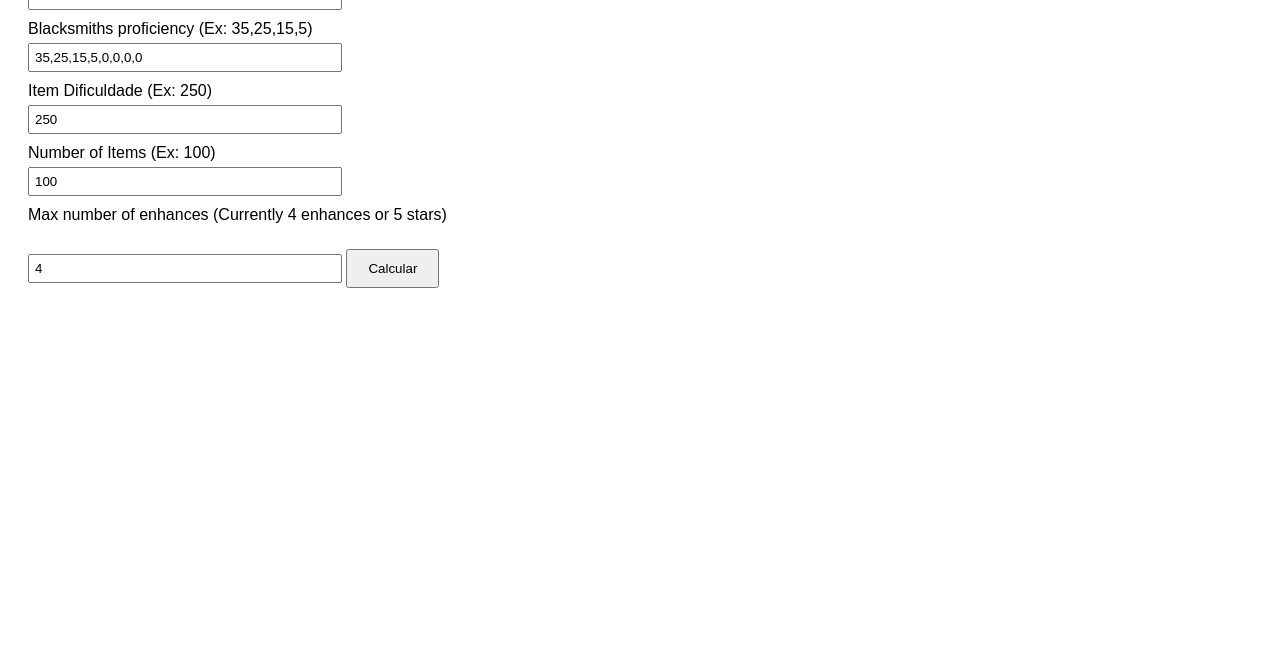
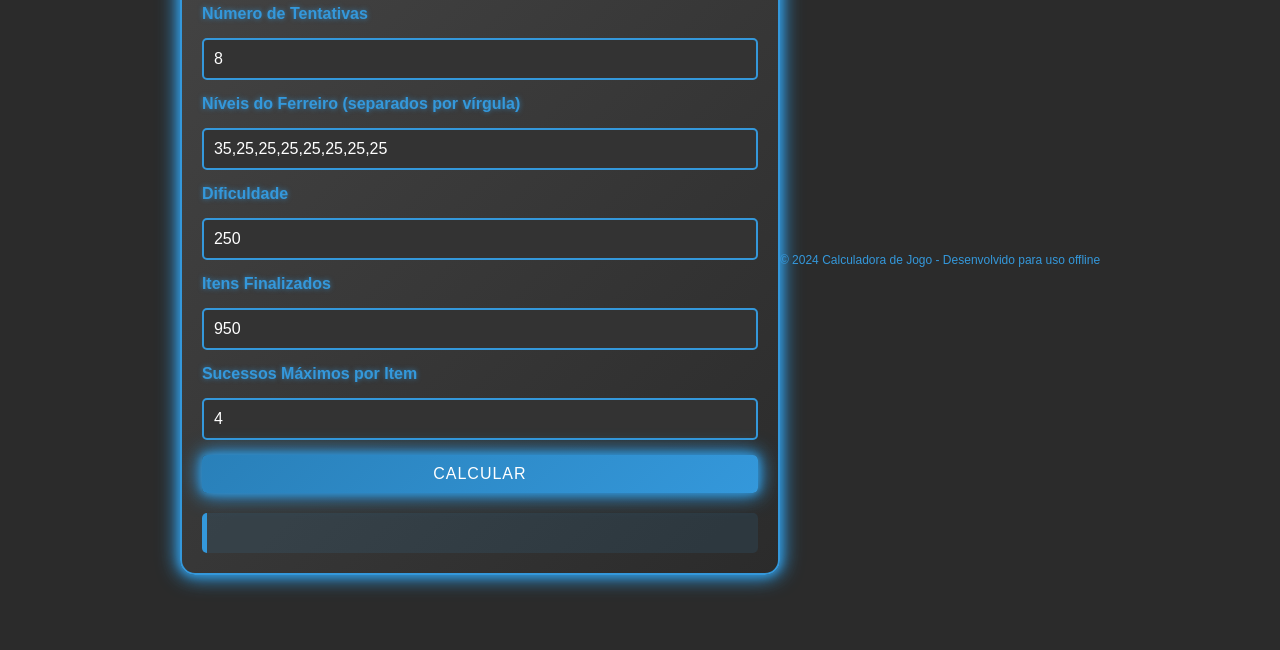
Before and after one commit to Mayconmdfs/Kingsmith_Forgemaster_Calculator, a plain HTML site: page index.html in a window 1280 px wide. Shown: the part 150-800 px from the top of the page. Drawn offline with Linux system fonts and the light colour scheme.

Commit message:
modified:   index.html 	new file:   statsCalculator.js 	new file:   style.css

```diff
--- a/index.html
+++ b/index.html
@@ -3,110 +3,39 @@
 <head>
     <meta charset="UTF-8">
     <meta name="viewport" content="width=device-width, initial-scale=1.0">
-    <title>Weaponsmith Item Enhance Calculator</title>
-    <style>
-        body { font-family: Arial, sans-serif; padding: 20px; }
-        label { display: block; margin: 10px 0 5px; }
-        input { padding: 5px; width: 100%; max-width: 300px; }
-        button { margin: 20px 0; padding: 10px 20px; }
-        .result { margin-top: 20px; }
-    </style>
+    <title>Calculadora de Estatísticas do Jogo</title>
+    <link rel="stylesheet" href="style.css">
 </head>
 <body>
-    <h1>Weaponsmith Item Enhance Calculator</h1>
+
+    <div class="container">
+        <h1>Calculadora de Estatísticas do Jogo</h1>
         <form id="gameStatsForm">
-        <label for="num_trials">Blacksmith number (Ex: 4)</label>
+            <label for="num_trials">Número de Tentativas</label>
             <input type="number" id="num_trials" name="num_trials" value="8" required>
 
-        <label for="blacksmith_level">Blacksmiths proficiency (Ex: 35,25,15,5)</label>
-        <input type="text" id="blacksmith_level" name="blacksmith_level" value="35,25,15,5,0,0,0,0" required>
+            <label for="blacksmith_level">Níveis do Ferreiro (separados por vírgula)</label>
+            <input type="text" id="blacksmith_level" name="blacksmith_level" value="35,25,25,25,25,25,25,25" required>
 
-        <label for="difficulty">Item Dificuldade (Ex: 250)</label>
+            <label for="difficulty">Dificuldade</label>
             <input type="number" id="difficulty" name="difficulty" value="250" required>
 
-        <label for="items_done">Number of Items (Ex: 100)</label>
-        <input type="number" id="items_done" name="items_done" value="100" required>
+            <label for="items_done">Itens Finalizados</label>
+            <input type="number" id="items_done" name="items_done" value="950" required>
 
-        <label for="max_item_successes">Max number of enhances (Currently 4 enhances or 5 stars)</label>
+            <label for="max_item_successes">Sucessos Máximos por Item</label>
             <input type="number" id="max_item_successes" name="max_item_successes" value="4" required>
 
             <button type="button" onclick="calculateStats()">Calcular</button>
         </form>
 
         <div class="result" id="result"></div>
+    </div>
 
-    <script>
-        function generatePossibilityMatrix(num_trials) {
-            const num_rows = 2 ** num_trials;
-            const matrix = Array.from({ length: num_rows }, () => Array(num_trials).fill(0));
+    <footer>
+        &copy; 2024 Calculadora de Jogo - Desenvolvido para uso offline
+    </footer>
 
-            for (let row = 0; row < num_rows; row++) {
-                const binaryRep = row.toString(2).padStart(num_trials, '0');
-                for (let col = 0; col < num_trials; col++) {
-                    matrix[row][col] = parseInt(binaryRep[col]);
-                }
-            }
-            return matrix;
-        }
-
-        function calculateProbabilities(matrix, success_probabilities, max_successes = 4) {
-            const probabilities = Array(max_successes + 1).fill(0);
-
-            matrix.forEach(row => {
-                let num_successes = row.reduce((a, b) => a + b, 0);
-                let probability = row.reduce((prod, value, index) =>
-                    prod * (value ? success_probabilities[index] : (1 - success_probabilities[index])), 1);
-
-                if (num_successes <= max_successes) {
-                    probabilities[num_successes] += probability;
-                } else {
-                    probabilities[max_successes] += probability;
-                }
-            });
-
-            return probabilities;
-        }
-
-        function calculateExpectedOutput(probabilities, items_done, max_item_successes) {
-            return probabilities.map((prob, i) => prob * items_done);
-        }
-
-        function arrayAddScalar(array, scalar) {
-            return array.map(a => a + scalar);
-        }
-
-        function arrayDivide(array1, array2) {
-            return array1.map((a, i) => a / array2[i]);
-        }
-
-        function calculateStats() {
-            const num_trials = parseInt(document.getElementById('num_trials').value);
-            const blacksmith_level = document.getElementById('blacksmith_level').value.split(',').map(Number);
-            const difficulty = parseInt(document.getElementById('difficulty').value);
-            const items_done = parseInt(document.getElementById('items_done').value);
-            const max_item_successes = parseInt(document.getElementById('max_item_successes').value);
-
-            const total_chance = arrayAddScalar(blacksmith_level, difficulty);
-            const success_probabilities = arrayDivide(blacksmith_level, total_chance);
-            const probability_matrix = generatePossibilityMatrix(num_trials);
-            const probabilities = calculateProbabilities(probability_matrix, success_probabilities, max_item_successes);
-            const results = calculateExpectedOutput(probabilities, items_done, max_item_successes);
-
-            let resultHtml = "<h3>Result:</h3>";
-            probabilities.forEach((prob, i) => {
-                resultHtml += `<p>${i + 1} Stars: ${(prob * 100).toFixed(2)}%</p>`;
-            });
-
-            resultHtml += "<h3>Expected Result:</h3>";
-            results.forEach((res, i) => {
-                resultHtml += `<p>${i + 1} Stars: ${res.toFixed(2)}</p>`;
-            });
-
-            const total_successes = results.reduce((acc, res, i) => acc + i * res, 0);
-            resultHtml += `<p>Total enhances expected: ${total_successes.toFixed(2)}</p>`;
-
-            document.getElementById('result').innerHTML = resultHtml;
-        }
-    </script>
+    <script src="statsCalculator.js"></script>
 </body>
 </html>
--- /dev/null
+++ b/statsCalculator.js
@@ -0,0 +1,77 @@
+function generatePossibilityMatrix(num_trials) {
+    const num_rows = 2 ** num_trials;
+    const matrix = Array.from({ length: num_rows }, () => Array(num_trials).fill(0));
+
+    for (let row = 0; row < num_rows; row++) {
+        const binaryRep = row.toString(2).padStart(num_trials, '0');
+        for (let col = 0; col < num_trials; col++) {
+            matrix[row][col] = parseInt(binaryRep[col]);
+        }
+    }
+    return matrix;
+}
+
+function calculateProbabilities(matrix, success_probabilities, max_successes = 4) {
+    const probabilities = Array(max_successes + 1).fill(0);
+
+    matrix.forEach(row => {
+        let num_successes = row.reduce((a, b) => a + b, 0);
+        let probability = row.reduce((prod, value, index) =>
+            prod * (value ? success_probabilities[index] : (1 - success_probabilities[index])), 1);
+
+        if (num_successes <= max_successes) {
+            probabilities[num_successes] += probability;
+        } else {
+            probabilities[max_successes] += probability;
+        }
+    });
+
+    return probabilities;
+}
+
+function calculateExpectedOutput(probabilities, items_done, max_item_successes) {
+    return probabilities.map((prob, i) => prob * items_done);
+}
+
+function arrayAddScalar(array, scalar) {
+    return array.map(a => a + scalar);
+}
+
+function arrayDivide(array1, array2) {
+    return array1.map((a, i) => a / array2[i]);
+}
+
+function generateStars(starCount) {
+    return '★'.repeat(starCount);
+}
+
+function calculateStats() {
+    const num_trials = parseInt(document.getElementById('num_trials').value);
+    const blacksmith_level = document.getElementById('blacksmith_level').value.split(',').map(Number);
+    const difficulty = parseInt(document.getElementById('difficulty').value);
+    const items_done = parseInt(document.getElementById('items_done').value);
+    const max_item_successes = parseInt(document.getElementById('max_item_successes').value);
+
+    const total_chance = arrayAddScalar(blacksmith_level, difficulty);
+    const success_probabilities = arrayDivide(blacksmith_level, total_chance);
+    const probability_matrix = generatePossibilityMatrix(num_trials);
+    const probabilities = calculateProbabilities(probability_matrix, success_probabilities, max_item_successes);
+    const results = calculateExpectedOutput(probabilities, items_done, max_item_successes);
+
+    let resultHtml = "<h3>Resultados:</h3>";
+    probabilities.forEach((prob, i) => {
+        const stars = generateStars(i + 1);
+        resultHtml += `<p><span class="stars">${stars}</span> ${(prob * 100).toFixed(2)}%</p>`;
+    });
+
+    resultHtml += "<h3>Resultado Esperado:</h3>";
+    results.forEach((res, i) => {
+        const stars = generateStars(i + 1);
+        resultHtml += `<p><span class="stars">${stars}</span> ${res.toFixed(2)}</p>`;
+    });
+
+    const total_successes = results.reduce((acc, res, i) => acc + i * res, 0);
+    resultHtml += `<p>Total de Melhorias Esperadas: ${total_successes.toFixed(2)}</p>`;
+
+    document.getElementById('result').innerHTML = resultHtml;
+}
--- /dev/null
+++ b/style.css
@@ -0,0 +1,129 @@
+/* Estilos globais */
+* {
+    margin: 0;
+    padding: 0;
+    box-sizing: border-box;
+}
+
+body {
+    font-family: 'Orbitron', sans-serif;
+    background-color: #2b2b2b; /* Cinza escuro */
+    color: #fff;
+    display: flex;
+    justify-content: center;
+    align-items: center;
+    min-height: 100vh;
+}
+
+/* Container principal */
+.container {
+    background: linear-gradient(135deg, #444 0%, #2b2b2b 100%); /* Preto com cinza escuro */
+    padding: 20px;
+    box-shadow: 0 4px 8px rgba(0, 0, 0, 0.4);
+    border-radius: 15px;
+    max-width: 600px;
+    width: 100%;
+    border: 2px solid #3498db; /* Azul */
+}
+
+h1 {
+    text-align: center;
+    margin-bottom: 20px;
+    color: #3498db; /* Azul claro */
+    text-shadow: 0 0 10px rgba(52, 152, 219, 0.7); /* Brilho azul */
+}
+
+form {
+    display: flex;
+    flex-direction: column;
+    gap: 15px;
+}
+
+label {
+    font-weight: bold;
+    color: #3498db; /* Azul claro */
+    text-shadow: 0 0 5px rgba(52, 152, 219, 0.7); /* Brilho azul */
+}
+
+input {
+    padding: 10px;
+    font-size: 16px;
+    border-radius: 5px;
+    border: 2px solid #3498db; /* Azul */
+    background-color: #333; /* Preto */
+    color: #fff;
+    outline: none;
+    transition: border-color 0.3s, box-shadow 0.3s;
+}
+
+input:focus {
+    border-color: #2980b9; /* Azul mais escuro */
+    box-shadow: 0 0 10px #2980b9; /* Brilho azul escuro */
+}
+
+button {
+    padding: 10px;
+    font-size: 16px;
+    color: #fff;
+    background: linear-gradient(135deg, #2980b9 0%, #3498db 100%); /* Azul claro */
+    border: none;
+    border-radius: 5px;
+    cursor: pointer;
+    text-transform: uppercase;
+    letter-spacing: 1px;
+    transition: background-color 0.3s, box-shadow 0.3s;
+}
+
+button:hover {
+    background-color: #1f618d; /* Azul escuro */
+    box-shadow: 0 0 10px #2980b9; /* Brilho azul */
+}
+
+/* Estilo para o resultado */
+.result {
+    margin-top: 20px;
+    padding: 20px; /* Aumentar padding para melhor espaçamento */
+    background-color: rgba(52, 152, 219, 0.1); /* Fundo azul claro transparente */
+    border-left: 5px solid #3498db; /* Azul claro */
+    border-radius: 5px;
+    color: #3498db; /* Texto azul claro */
+}
+
+.result h3 {
+    margin-bottom: 10px;
+    color: #3498db; /* Azul claro */
+    text-shadow: 0 0 5px rgba(52, 152, 219, 0.7); /* Brilho azul */
+}
+
+.result p {
+    margin: 10px 0; /* Melhorar espaçamento vertical entre as linhas */
+    font-size: 16px; /* Aumentar tamanho da fonte para melhor leitura */
+    display: flex;
+    align-items: center;
+}
+
+.result .stars {
+    color: #f1c40f; /* Cor amarela para as estrelas */
+    margin-right: 10px; /* Espaço entre as estrelas e o texto */
+}
+
+footer {
+    text-align: center;
+    margin-top: 20px;
+    font-size: 12px;
+    color: #3498db; /* Azul claro */
+}
+
+/* Efeito de brilho */
+.container, button {
+    animation: glow 1.5s ease-in-out infinite alternate;
+}
+
+@keyframes glow {
+    from {
+        box-shadow: 0 0 5px #3498db, 0 0 10px #2980b9, 0 0 15px #3498db; /* Efeito de brilho azul */
+    }
+    to {
+        box-shadow: 0 0 10px #3498db, 0 0 20px #2980b9, 0 0 25px #3498db; /* Brilho intenso */
+    }
+}
```
Lines whose indentation alone changed are shown as unchanged.
